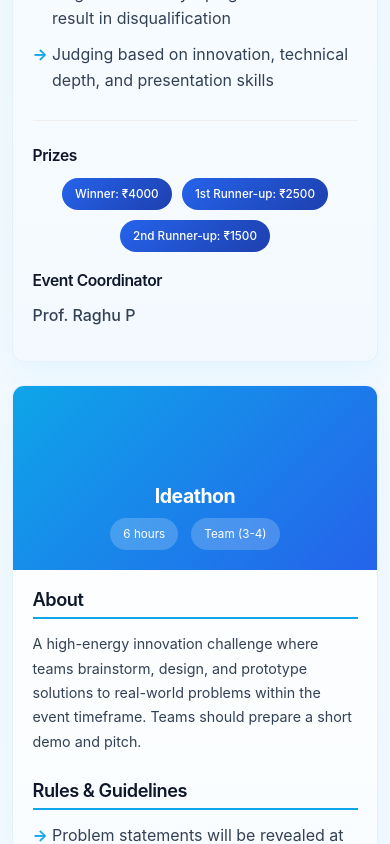
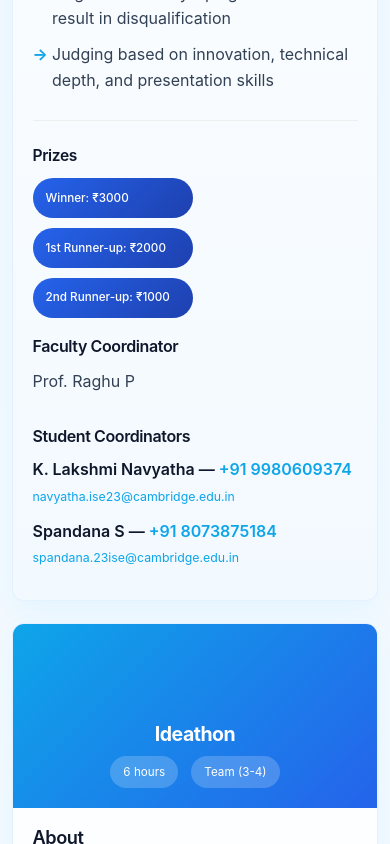
Before and after one commit to nareshkarthigeyan/CSI-Website, a React (Vite) app in the folder CSI/: page /events in a window 390 px wide. Shown: the part 960-1804 px from the top of the page. Built offline with nearby package versions, Linux system fonts and the light colour scheme.

Commit message:
ALL CHANGES DONE MFS

```diff
--- a/CSI/src/pages/Contact.tsx
+++ b/CSI/src/pages/Contact.tsx
@@ -8,6 +8,10 @@ const Contact = () => {
       position: "Professor, CSE Department",
       phone: "+91-98765-43210",
       email: "priya.sharma@cambridge.edu.in",
+      studentCoordinators: [
+        { name: 'K. Lakshmi Navyatha', phone: '+91 9980609374', email: 'navyatha.ise23@cambridge.edu.in' },
+        { name: 'Spandana S', phone: '+91 8073875184', email: 'spandana.23ise@cambridge.edu.in' }
+      ]
     },
     {
       activity: "Ideathon",
@@ -15,6 +19,10 @@ const Contact = () => {
       position: "Associate Professor, ISE Department",
       phone: "+91-98765-43211",
       email: "rajesh.kumar@cambridge.edu.in",
+      studentCoordinators: [
+        { name: 'Abhishek Pattar', phone: '+91 9916265862', email: 'abhishek.24cse@cambridge.edu.in' },
+        { name: 'Swati', phone: '+91 6361451537', email: 'swati.23cse@cambridge.edu.in' }
+      ]
     },
     {
       activity: "TechQuizz",
@@ -22,6 +30,10 @@ const Contact = () => {
       position: "Professor, IoT Department",
       phone: "+91-98765-43212",
       email: "anita.desai@cambridge.edu.in",
+      studentCoordinators: [
+        { name: 'Limnisha Sanjana T G', phone: '+91 9731166553', email: 'limnisha.23ise@cambridge.edu.in' },
+        { name: 'Limnisha', phone: '+91 9606077664', email: 'limnisha.23ise@cambridge.edu.in' }
+      ]
     },
     {
       activity: "Poster Presentation",
@@ -29,6 +41,10 @@ const Contact = () => {
       position: "Associate Professor, AIML Department",
       phone: "+91-98765-43213",
       email: "suresh.patel@cambridge.edu.in",
+      studentCoordinators: [
+        { name: 'Shreya V', phone: '+91 6360516101', email: 'shreya.23aiml@cambridge.edu.in' },
+        { name: 'Jaijan S', phone: '+91 9538045415', email: 'jaijan.23aiml@cambridge.edu.in' }
+      ]
     },
     {
       activity: "Program Repair (Code Debugging)",
@@ -36,16 +52,20 @@ const Contact = () => {
       position: "Assistant Professor, CSE Department",
       phone: "+91-98765-43214",
       email: "kavya.reddy@cambridge.edu.in",
+      studentCoordinators: [
+        { name: 'Naga Tejaswini', phone: '+91 7204023676', email: 'tejaswini.23iot@cambridge.edu.in' },
+        { name: 'Naresh Karthigeyan', phone: '+91 7676661396', email: 'naresh.23iot@cambridge.edu.in' }
+      ]
     },
   ];
 
   const generalContacts = [
     {
       title: "Event Coordinator",
-      name: "Dr. Priya Sharma",
-      position: "Professor & Head, CSE Department",
-      phone: "+91-98765-43210",
-      email: "csi.coordinator@cambridge.edu.in",
+      name: "Himanshu Verma (Main coordinator)",
+      position: "Student Coordinator",
+      phone: "+91-XXXXXXXXXX",
+      email: "himanshu.22cse@cambridge.edu.in",
     },
     {
       title: "Registration Support",
@@ -61,6 +81,29 @@ const Contact = () => {
       phone: "+91-98765-43216",
       email: "tech.support@cambridge.edu.in",
     },
+  ];
+
+  const studentList = [
+    { name: 'Himanshu Verma', usn: '1CD22CS048', branch: 'CSE', semester: '7', email: 'himanshu.22cse@cambridge.edu.in' },
+    { name: 'Naga Tejaswini', usn: '1CD23IC034', branch: 'IC', semester: '5', email: 'tejaswini.23iot@cambridge.edu.in' },
+    { name: 'Naresh Karthigeyan', usn: '1CD23IC026', branch: 'IC', semester: '5', email: 'naresh.23iot@cambridge.edu.in' },
+    { name: 'Limnisha', usn: '1CD23IS080', branch: 'ISE', semester: '5', email: 'limnisha.23ise@cambridge.edu.in' },
+    { name: 'Sanjana T G', usn: '1CD23IS145', branch: 'ISE', semester: '5', email: 'sanjana.23ise@cambridge.edu.in' },
+    { name: 'K.Lakshmi Navyatha', usn: '1CD23IS068', branch: 'ISE', semester: '5', email: 'navyatha.ise23@cambridge.edu.in' },
+    { name: 'Spandana S', usn: '1CD23IS166', branch: 'ISE', semester: '5', email: 'spandana.23ise@cambridge.edu.in' },
+    { name: 'Prema B Malipatil', usn: '1CD23IS114', branch: 'ISE', semester: '5', email: 'prema.23ise@cambridge.edu.in' },
+    { name: 'Yukthi M', usn: '1CD23CS200', branch: 'CSE', semester: '5', email: 'yukthim.23cse@cambridge.edu.in' },
+    { name: 'Abhishek Pattar', usn: '1CD24CS400', branch: 'CSE', semester: '5', email: 'abhishek.24cse@cambridge.edu.in' },
+    { name: 'Gururaj B K', usn: '1CD23CS052', branch: 'CSE', semester: '5', email: 'gururaj.23cse@cambridge.edu.in' },
+    { name: 'Swati', usn: '1CD23CS173', branch: 'CSE', semester: '5', email: 'swati.23cse@cambridge.edu.in' },
+    { name: 'Jeevan L', usn: '1CD23CS065', branch: 'CSE', semester: '5', email: 'jeevanl.23cse@cambridge.edu.in' },
+    { name: 'Vivek Upadhayay', usn: '1CD23CS195', branch: 'CSE', semester: '5', email: 'vivek.23cse@cambridge.edu.in' },
+    { name: 'Jaijan S', usn: '1CD23AI045', branch: 'AIML', semester: '5', email: 'jaijan.23aiml@cambridge.edu.in' },
+    { name: 'Shreya V', usn: '1CD23AI098', branch: 'AIML', semester: '5', email: 'shreya.23aiml@cambridge.edu.in' },
+    { name: 'Shushmita', usn: '1CD23AI127', branch: 'AIML', semester: '5', email: 'sushmitha.23eee@cambridge.edu.in' },
+    { name: 'Yamini', usn: '1CD23AI125', branch: 'AIML', semester: '5', email: 'yamini.23aiml@cambridge.edu.in' },
+    { name: 'Mayyoga', usn: '1CD23IS091', branch: 'ISE', semester: '5', email: 'mayooga.23ise@cambridge.edu.in' },
+    { name: 'M Tarani Lakshmi', usn: '1CD23IS082', branch: 'ISE', semester: '5', email: 'taranilakshmi.23ise@cambridge.edu.in' }
   ];
 
   return (
@@ -223,6 +266,25 @@ const Contact = () => {
           </div>
         </div>
       </section>
+
+      {/* Student Coordinators Directory */}
+      <section className="student-coordinators">
+        <div className="container">
+          <h2>Student Coordinators</h2>
+          <p className="section-description">Contact details for student coordinators</p>
+          <div className="students-grid">
+            {studentList.map((s, idx) => (
+              <div key={idx} className="student-card">
+                <h4>{s.name}</h4>
+                <p><strong>USN:</strong> {s.usn}</p>
+                <p><strong>Branch:</strong> {s.branch}</p>
+                <p><strong>Semester:</strong> {s.semester}</p>
+                <p><a href={`mailto:${s.email}`}>{s.email}</a></p>
+              </div>
+            ))}
+          </div>
+        </div>
+      </section>
     </div>
   );
 };
--- a/CSI/src/pages/Events.css
+++ b/CSI/src/pages/Events.css
@@ -217,6 +217,43 @@ html {
   border-top: 1px solid #eee;
 }
 
+/* three column layout for prizes | faculty | students */
+.event-footer.three-col {
+  grid-template-columns: 1fr 1fr 1fr;
+  align-items: start;
+}
+
+
+
+.event-students h4 {
+  margin-bottom: 0.8rem;
+}
+
+.student-list ul {
+  list-style: none;
+  padding: 0;
+  margin: 0;
+}
+
+.student-list li {
+  margin-bottom: 0.8rem;
+}
+
+.student-entry .student-name {
+  color: var(--text-primary);
+  font-weight: 600;
+}
+
+.student-entry .student-email {
+  color: var(--primary-color);
+  font-size: 0.95rem;
+  text-decoration: none;
+}
+
+.student-entry .student-email:hover {
+  text-decoration: underline;
+}
+
 .event-prizes h4,
 .event-coordinator h4 {
   font-size: 1.2rem;
@@ -320,13 +357,32 @@ html {
     padding: 1.5rem;
   }
 
-  .event-footer {
+  /* Ensure three-col footer collapses to a single column on phones */
+  .event-footer,
+  .event-footer.three-col {
     grid-template-columns: 1fr;
     gap: 1.5rem;
   }
 
   .prizes-list {
     justify-content: center;
+    /* On mobile show prizes stacked vertically for readability */
+    flex-direction: column;
+    align-items: flex-start;
+  }
+
+  /* Make each prize chip block-level and slightly narrower on phones */
+  .prize {
+    display: block;
+    width: 160px;
+    max-width: 60%;
+    text-align: left;
+    padding: 0.8rem 1rem;
+  }
+
+  /* Allow long emails/phones to wrap cleanly */
+  .student-entry {
+    word-break: break-word;
   }
 
   .events-list {
@@ -341,3 +397,13 @@ html {
     font-size: 2rem;
   }
 }
+
+/* Tablet / small-laptop: make prizes span full width and show faculty + students side-by-side */
+@media (min-width: 769px) and (max-width: 1024px) {
+  .event-footer.three-col {
+    grid-template-columns: 1fr 1fr;
+  }
+  .event-prizes {
+    grid-column: 1 / -1; /* prizes take full row on tablets */
+  }
+}
--- a/CSI/src/pages/Events.tsx
+++ b/CSI/src/pages/Events.tsx
@@ -13,10 +13,24 @@ const Events = () => {
       const elementId = location.hash.replace("#", "");
       const element = document.getElementById(elementId);
       if (element) {
-        setTimeout(() => {
-          const elementPosition = element.offsetTop - 100;
-          window.scrollTo({ top: elementPosition, behavior: "smooth" });
-        }, 200);
+        // element exists now — scroll to it with a small offset for header
+        const elementPosition = element.getBoundingClientRect().top + (window.pageYOffset || document.documentElement.scrollTop) - 100;
+        window.scrollTo({ top: elementPosition, behavior: "smooth" });
+      } else {
+        // If element isn't present yet (rare when navigating between routes), poll briefly until it's rendered
+        const maxAttempts = 40; // ~2s at 50ms intervals
+        let attempts = 0;
+        const tryScroll = () => {
+          const el = document.getElementById(elementId);
+          if (el) {
+            const pos = el.getBoundingClientRect().top + (window.pageYOffset || document.documentElement.scrollTop) - 100;
+            window.scrollTo({ top: pos, behavior: "smooth" });
+          } else if (attempts < maxAttempts) {
+            attempts++;
+            setTimeout(tryScroll, 50);
+          }
+        };
+        tryScroll();
       }
     }
   }, [location]);
@@ -39,8 +53,12 @@ const Events = () => {
         "Original work only - plagiarism will result in disqualification",
         "Judging based on innovation, technical depth, and presentation skills",
       ],
-      prizes: ["Winner: ₹4000", "1st Runner-up: ₹2500", "2nd Runner-up: ₹1500"],
+      prizes: ["Winner: ₹3000", "1st Runner-up: ₹2000", "2nd Runner-up: ₹1000"],
       coordinator: "Prof. Raghu P",
+      studentCoordinators: [
+        { name: 'K. Lakshmi Navyatha', phone: '+91 9980609374', email: 'navyatha.ise23@cambridge.edu.in' },
+        { name: 'Spandana S', phone: '+91 8073875184', email: 'spandana.23ise@cambridge.edu.in' }
+      ]
     },
 
     {
@@ -58,8 +76,12 @@ const Events = () => {
         "Final presentation: 15 minutes pitch + demo",
         "Internet access and external libraries are allowed",
       ],
-      prizes: ["Winner: ₹6000", "1st Runner-up: ₹3500", "2nd Runner-up: ₹2000"],
+      prizes: ["Winner: ₹3000", "1st Runner-up: ₹2000", "2nd Runner-up: ₹1000"],
       coordinator: "Prof. Varalkshmi K V",
+      studentCoordinators: [
+        { name: 'Abhishek Pattar', phone: '+91 9916265862', email: 'abhishek.24cse@cambridge.edu.in' },
+        { name: 'Swati', phone: '+91 6361451537', email: 'swati.23cse@cambridge.edu.in' }
+      ]
     },
 
     {
@@ -77,8 +99,12 @@ const Events = () => {
         "Negative marking for wrong answers in final rounds",
         "Top teams from prelims qualify for finals",
       ],
-      prizes: ["Winner: ₹3000", "1st Runner-up: ₹1500", "2nd Runner-up: ₹800"],
+      prizes: ["Winner: ₹3000", "1st Runner-up: ₹2000", "2nd Runner-up: ₹1000"],
       coordinator: "Prof. Varalkshmi K V",
+      studentCoordinators: [
+        { name: 'Limnisha Sanjana T G', phone: '+91 9731166553', email: 'limnisha.23ise@cambridge.edu.in' },
+        { name: 'Limnisha', phone: '+91 9606077664', email: 'limnisha.23ise@cambridge.edu.in' }
+      ]
     },
 
     {
@@ -96,8 +122,12 @@ const Events = () => {
         "5 minutes presentation + 3 minutes Q&A per poster",
         "Judging based on content quality, design, and presentation",
       ],
-      prizes: ["Winner: ₹2500", "1st Runner-up: ₹1200", "2nd Runner-up: ₹700"],
+      prizes: ["Winner: ₹3000", "1st Runner-up: ₹2000", "2nd Runner-up: ₹1000"],
       coordinator: "Prof. Anusha",
+      studentCoordinators: [
+        { name: 'Shreya V', phone: '+91 6360516101', email: 'shreya.23aiml@cambridge.edu.in' },
+        { name: 'Jaijan S', phone: '+91 9538045415', email: 'jaijan.23aiml@cambridge.edu.in' }
+      ]
     },
 
     {
@@ -115,8 +145,12 @@ const Events = () => {
         "Partial marking for partially correct solutions",
         "No internet access except for language documentation",
       ],
-      prizes: ["Winner: ₹3000", "1st Runner-up: ₹1500"],
+      prizes: ["Winner: ₹3000", "1st Runner-up: ₹2000", "2nd Runner-up: ₹1000"],
       coordinator: "Prof. Laxmi",
+      studentCoordinators: [
+        { name: 'Naga Tejaswini', phone: '+91 7204023676', email: 'tejaswini.23iot@cambridge.edu.in' },
+        { name: 'Naresh Karthigeyan', phone: '+91 7676661396', email: 'naresh.23iot@cambridge.edu.in' }
+      ]
     },
   ];
 
@@ -190,7 +224,7 @@ const Events = () => {
                   </ul>
                 </div>
 
-                <div className="event-footer">
+                <div className="event-footer three-col">
                   <div className="event-prizes">
                     <h4>Prizes</h4>
                     <div className="prizes-list">
@@ -202,9 +236,32 @@ const Events = () => {
                     </div>
                   </div>
 
-                  <div className="event-coordinator">
-                    <h4>Event Coordinator</h4>
+                  <div className="event-faculty">
+                    <h4>Faculty Coordinator</h4>
                     <p>{event.coordinator}</p>
+                  </div>
+
+                  <div className="event-students">
+                    <h4>Student Coordinators</h4>
+                    {event.studentCoordinators && (
+                      <div className="student-list">
+                        <ul>
+                          {event.studentCoordinators.map((sc, i) => (
+                            <li key={i}>
+                              <div className="student-entry">
+                                <span className="student-name">
+                                  {sc.name} — <a href={`tel:${sc.phone}`}>{sc.phone}</a>
+                                </span>
+                                <br />
+                                <a className="student-email" href={`mailto:${sc.email}`}>
+                                  {sc.email}
+                                </a>
+                              </div>
+                            </li>
+                          ))}
+                        </ul>
+                      </div>
+                    )}
                   </div>
                 </div>
               </div>
--- a/CSI/src/pages/Home.tsx
+++ b/CSI/src/pages/Home.tsx
@@ -81,16 +81,13 @@ const Home: React.FC = () => {
             </h1>
 
             <p className="hero-sub">
-              October 11, 2025 • Cambridge Institute of Technology — a full day
+              October 18, 2025 • Cambridge Institute of Technology — a full day
               of ideation, competition and career connections.
             </p>
 
             <div className="center">
               <Link to="/registration" className="btn btn-hero">
                 Register Now
-              </Link>
-              <Link to="/events" className="btn btn-ghost">
-                See Events
               </Link>
             </div>
 
@@ -114,6 +111,7 @@ const Home: React.FC = () => {
                 <span>Participants</span>
               </li>
             </ul>
+            <p className="last-registration">Last registration date: <strong>16 October 2025</strong></p>
           </div>
 
           {/* right decorative logo removed from DOM — it's now a CSS background */}
```
